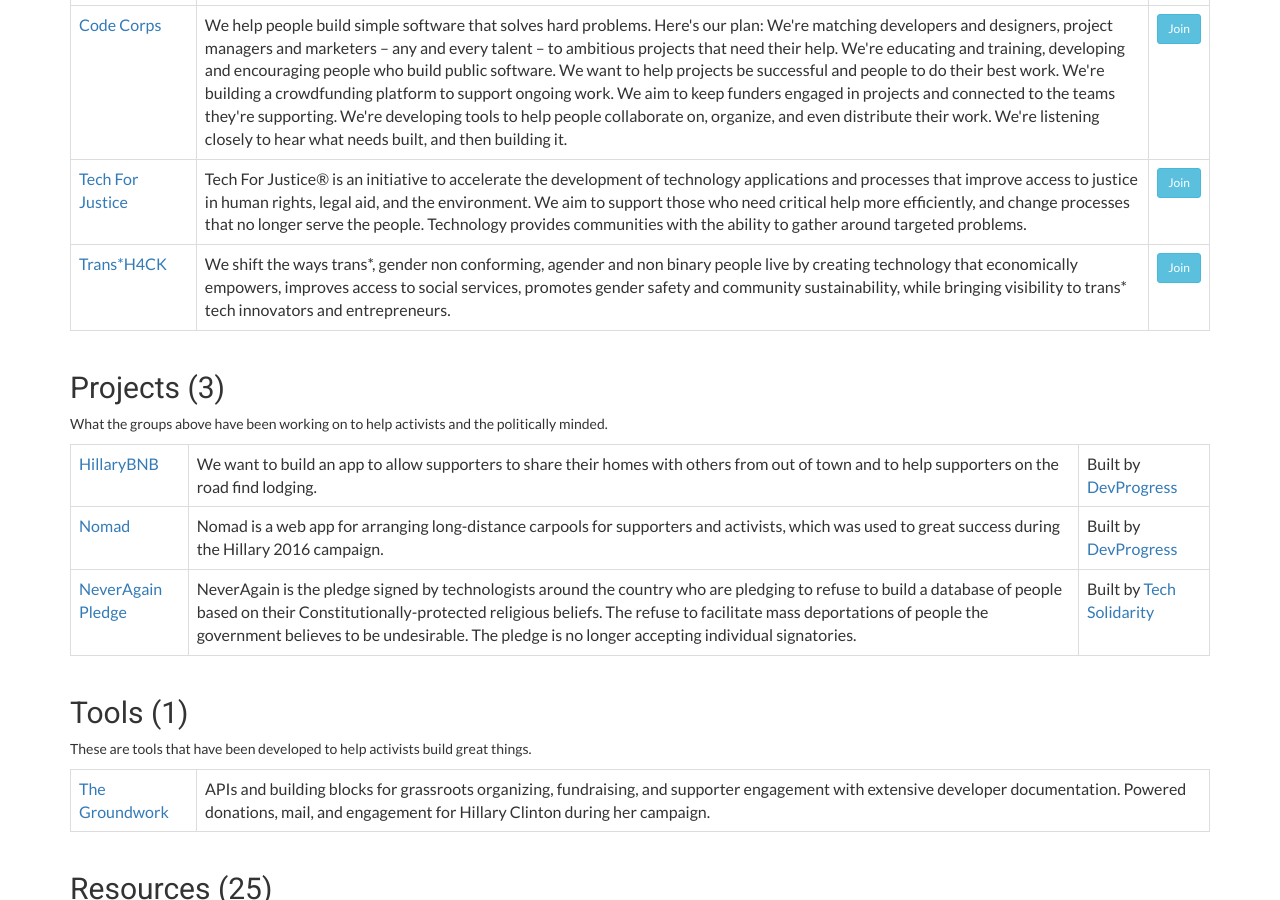
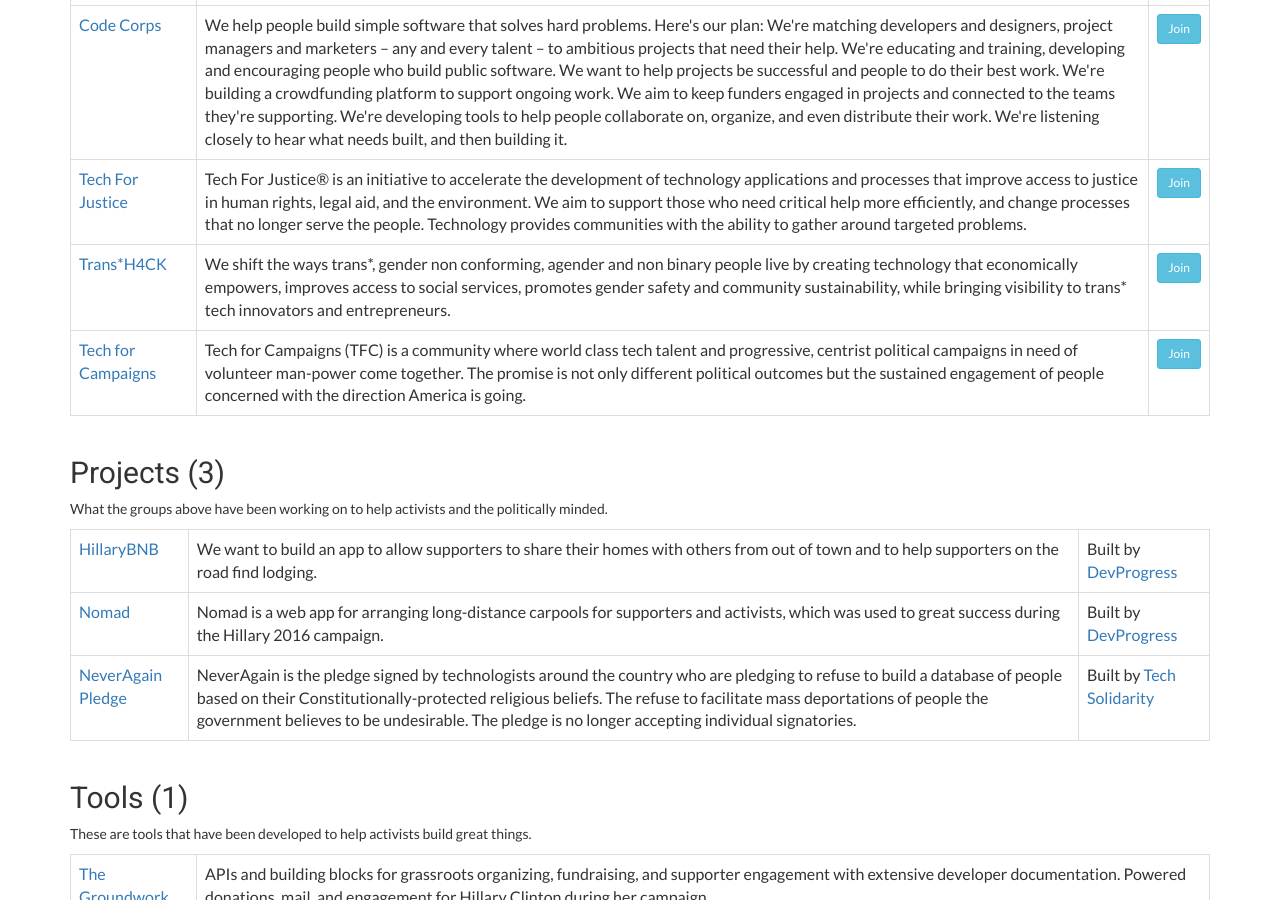
Before and after one commit to phildini/technicalmajority, a Jekyll site: the page built from docs/index.md, in a window 1280 px wide and 900 px high, scrolled down 1511 px. Built offline with Jekyll 4.4.1, drawn with Linux system fonts in a browser that asks for light colours; nearby versions of some CDN libraries; some of the changed text lies outside the part shown.

Commit message:
Add Tech for Campaigns

```diff
--- a/docs/_data/orgs.yaml
+++ b/docs/_data/orgs.yaml
@@ -101,3 +101,9 @@
   description: >
     We shift the ways trans*, gender non conforming, agender and non binary people live by creating technology that economically empowers, improves access to social services, promotes gender safety and community sustainability, while bringing visibility to trans* tech innovators and entrepreneurs.
   join_url: http://www.transhack.org/donate
+
+- id: techforcampaigns
+  name: Tech for Campaigns
+  description: Tech for Campaigns (TFC) is a community where world class tech talent and progressive, centrist political campaigns in need of volunteer man-power come together. The promise is not only different political outcomes but the sustained engagement of people concerned with the direction America is going.
+  url: https://www.techforcampaigns.org/
+  join_url: https://www.techforcampaigns.org/sign-up
```
